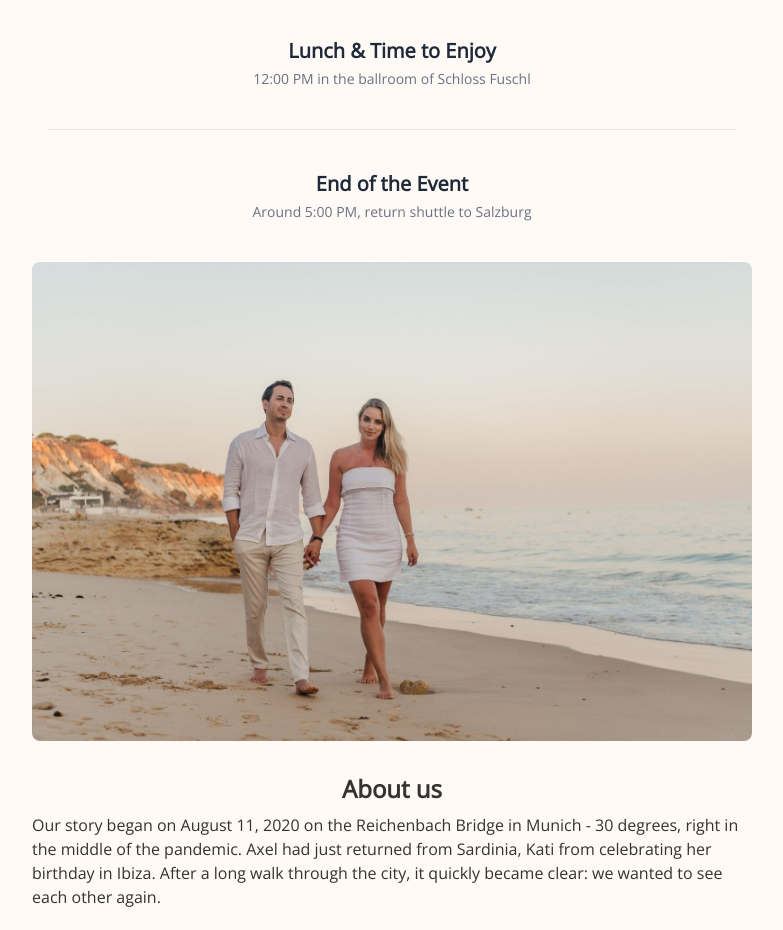
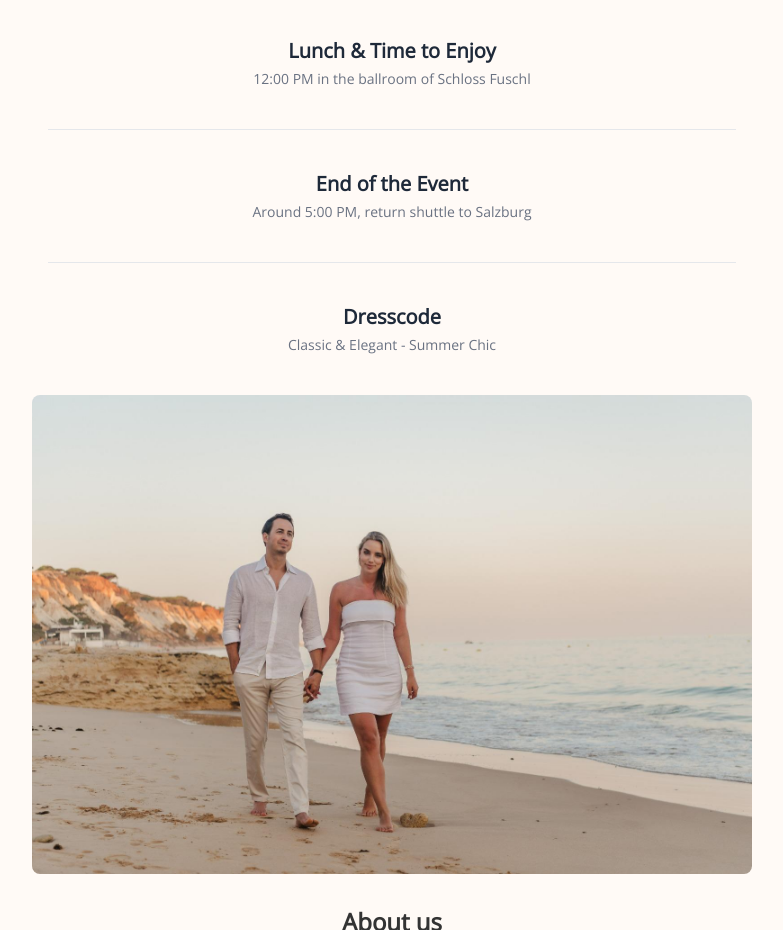
Before and after one commit to ADECruse/wedding-landingpage, a website: page index.html in a window 1280 px wide. Shown: the part 1542-2472 px from the top of the page, without its empty margins (248-1031 px from the left). Drawn offline with nearby package versions, Linux system fonts and the light colour scheme.

Commit message:
Add dresscode section

```diff
--- a/index.html
+++ b/index.html
@@ -107,10 +107,17 @@
             </p>
           </div>
 
-          <div class="pt-10 fade-in-up">
+          <div class="py-10 fade-in-up">
             <h3 class="text-xl font-semibold">End of the Event</h3>
             <p class="text-sm text-gray-500 mt-1">
               Around 5:00 PM, return shuttle to Salzburg
+            </p>
+          </div>
+
+          <div class="pt-10 fade-in-up">
+            <h3 class="text-xl font-semibold">Dresscode</h3>
+            <p class="text-sm text-gray-500 mt-1">
+              Classic & Elegant - Summer Chic
             </p>
           </div>
         </div>
```
